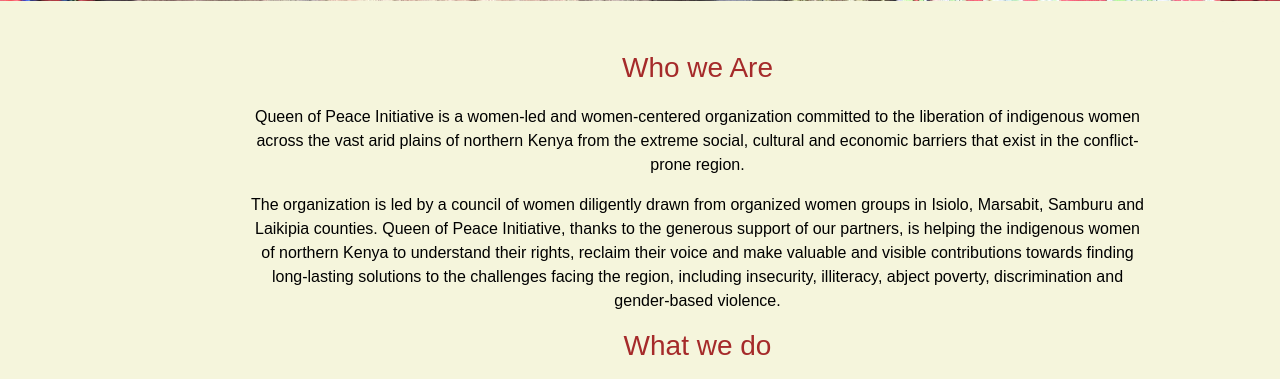
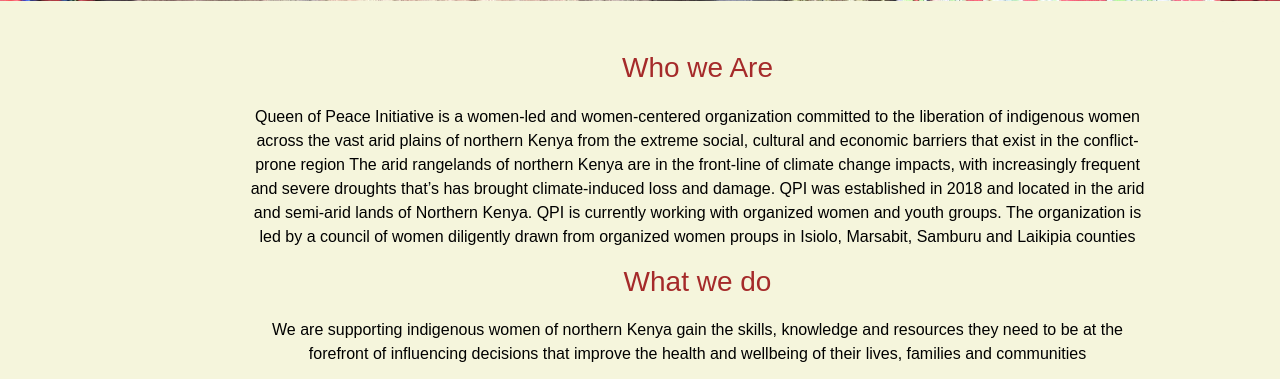
Before and after one commit to SydneyWamalwa/queenofpeace, a Flask app: page / in a window 1280 px wide. Shown: the part 544-923 px from the top of the page. Run offline with Flask 2, Linux system fonts and the light colour scheme; some libraries are stand-ins or nearby versions.

Commit message:
Update index.html

```diff
--- a/templates/index.html
+++ b/templates/index.html
@@ -768,8 +768,7 @@
             <div class="row">
                 <div class="col-md-12">
                     <h3>Who we Are</h3>
-                    <p>Queen of Peace Initiative is a women-led and women-centered organization committed to the liberation of indigenous women across the vast arid plains of northern Kenya from the extreme social, cultural and economic barriers that exist in the conflict-prone region.</p>
-                    <p>The organization is led by a council of women diligently drawn from organized women groups in Isiolo, Marsabit, Samburu and Laikipia counties. Queen of Peace Initiative, thanks to the generous support of our partners, is helping the indigenous women of northern Kenya to understand their rights, reclaim their voice and make valuable and visible contributions towards finding long-lasting solutions to the challenges facing the region, including insecurity, illiteracy, abject poverty, discrimination and gender-based violence.</p>
+                    <p>Queen of Peace Initiative is a women-led and women-centered organization committed to the liberation of indigenous women across the vast arid plains of northern Kenya from the extreme social, cultural and economic barriers that exist in the conflict-prone region The arid rangelands of northern Kenya are in the front-line of climate change impacts, with increasingly frequent and severe droughts that’s has brought climate-induced loss and damage. QPI was established in 2018 and located in the arid and semi-arid lands of Northern Kenya. QPI is currently working with organized women and youth groups. The organization is led by a council of women diligently drawn from organized women proups in Isiolo, Marsabit, Samburu and Laikipia counties</p>
                     <h3>What we do</h3>
                     <p>We are supporting indigenous women of northern Kenya gain the skills, knowledge and resources they need to be at the forefront of influencing decisions that improve the health and wellbeing of their lives, families and communities</p>
                     <iframe width="560" height="315" src="https://www.youtube.com/embed/zcumRz2nthQ?si=GXfbR7sDLOAJEfSz" title="YouTube video player" frameborder="0" allow="accelerometer; autoplay; clipboard-write; encrypted-media; gyroscope; picture-in-picture; web-share" allowfullscreen></iframe>
@@ -917,6 +916,7 @@
         <h3 style="text-align: center; margin-left: 100px;">Our Board</h3>
         <div class="container">
 
+         <!--
 <div class="boarditem">
     <img src="/static/images/board1.jpg" alt="member1">
     <h2>Angela Sanau Paswa</h2>
@@ -926,6 +926,8 @@
         <p>Angela is the founder of the Maasai Mara Women forum, an umbrella organization for women from the Mara ecosystem. She leads initiatives to enhance the capacity of women leaders and advocates for women’s and girls’ rights within the conservancies. She holds a Bachelor’s degree in Political Science and Anthropology.</p>
     </div>
 </div>
+-->
+
 
         <div class="boarditem">
             <img src="/static/images/board2.png" alt="member2">
@@ -1081,7 +1083,7 @@
 
     <footer>
         <p>&copy; 2024 Queen Of Peace Initiative. All rights reserved.</p><br>
-        <p>Developed by Dunda Technologies:+254714359080</p>
+        <p>Developed by Dunda Technologies:+254722518476</p>
     </footer>
 
     <script src="https://code.jquery.com/jquery-3.5.1.slim.min.js"></script>
```
Lines whose indentation alone changed are shown as unchanged.
